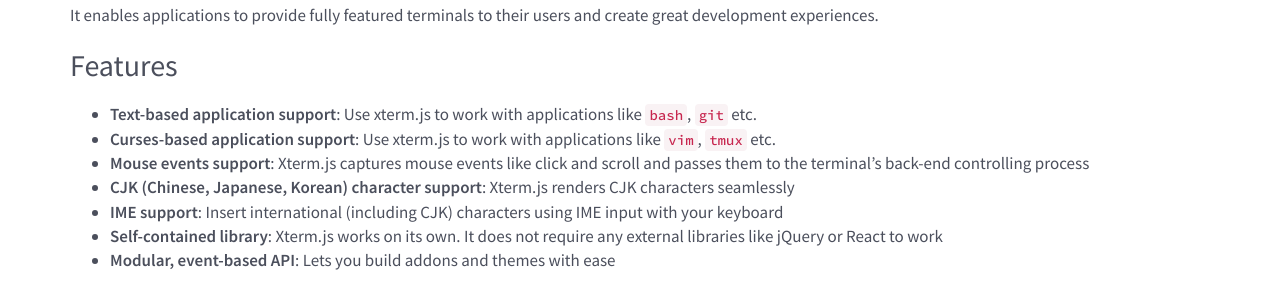
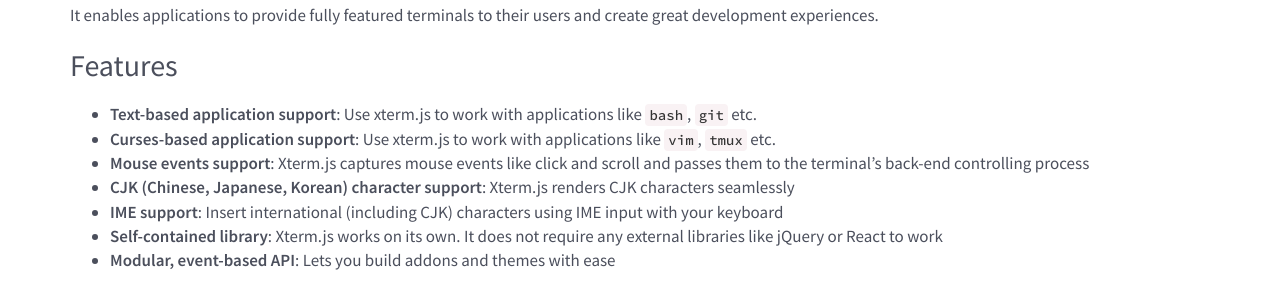
Before and after one commit to xtermjs/xtermjs.org, a Jekyll site: the page built from _pages/index.html, in a window 1280 px wide. Shown: the part 147-442 px from the top of the page. Built offline with Jekyll 4.4.1, drawn with Linux system fonts in a browser that asks for light colours; nearby versions of some CDN libraries.

Commit message:
Update code styling

```diff
--- /dev/null
+++ b/_sass/_code.scss
@@ -0,0 +1,3 @@
+code {
+  color: #333;
+}
--- a/css/main.scss
+++ b/css/main.scss
@@ -149,3 +149,5 @@
   padding-top: 20px;
   margin-top: 120px;
 }
+
+@import 'code';
```
